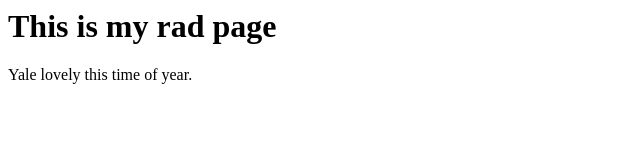
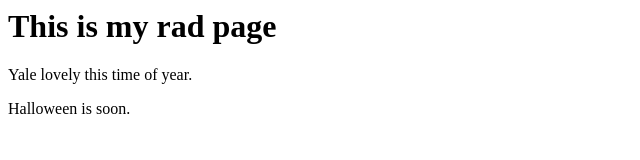
Before and after one commit to yale-mgt-656-fall-2024/git-demo, a plain HTML site: page index.html in a window 1280 px wide. Shown: the whole page, without its empty margins (0-640 px from the left). Drawn offline with Linux system fonts and the light colour scheme.

Commit message:
Add halloween

```diff
--- a/index.html
+++ b/index.html
@@ -8,5 +8,6 @@
     <body>
         <h1>This is my rad page</h1>
         <p>Yale lovely this time of year.</p>
+        <p>Halloween is soon.</p>
     </body>
 </html>
```
